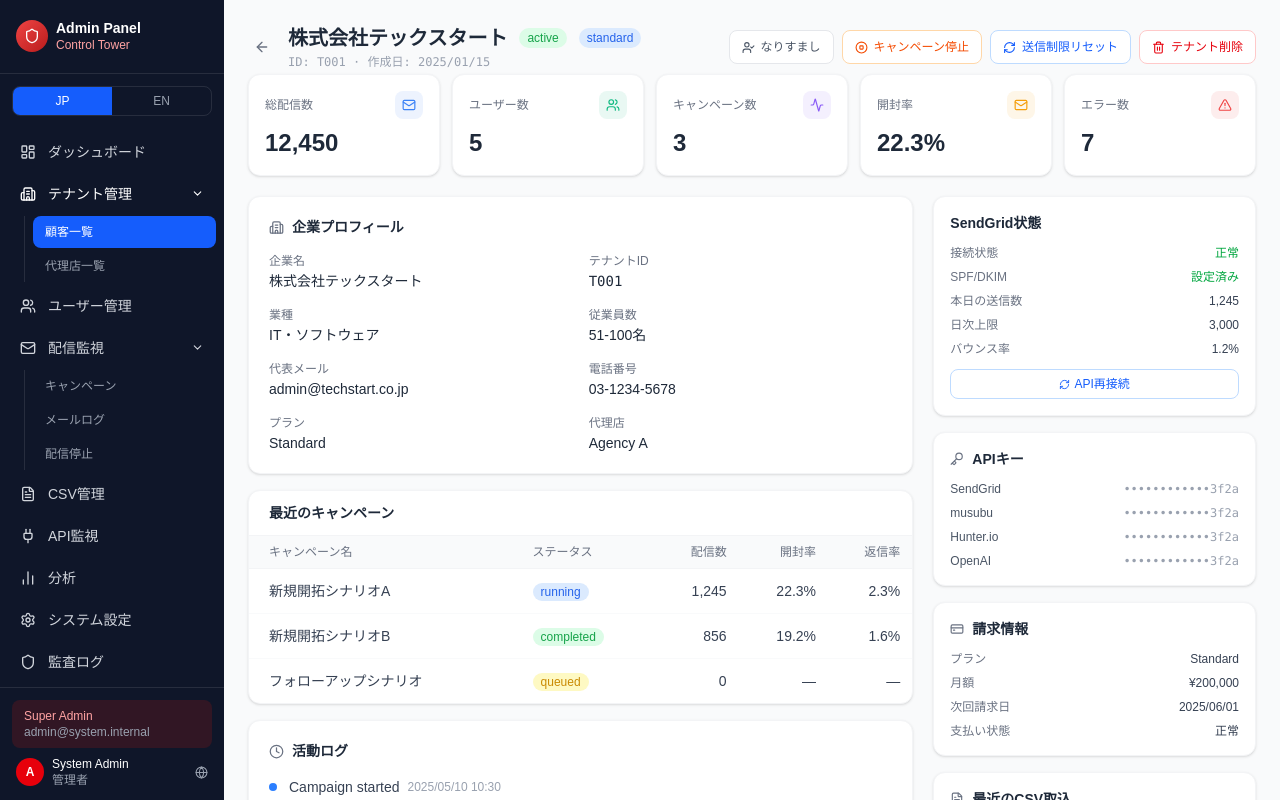
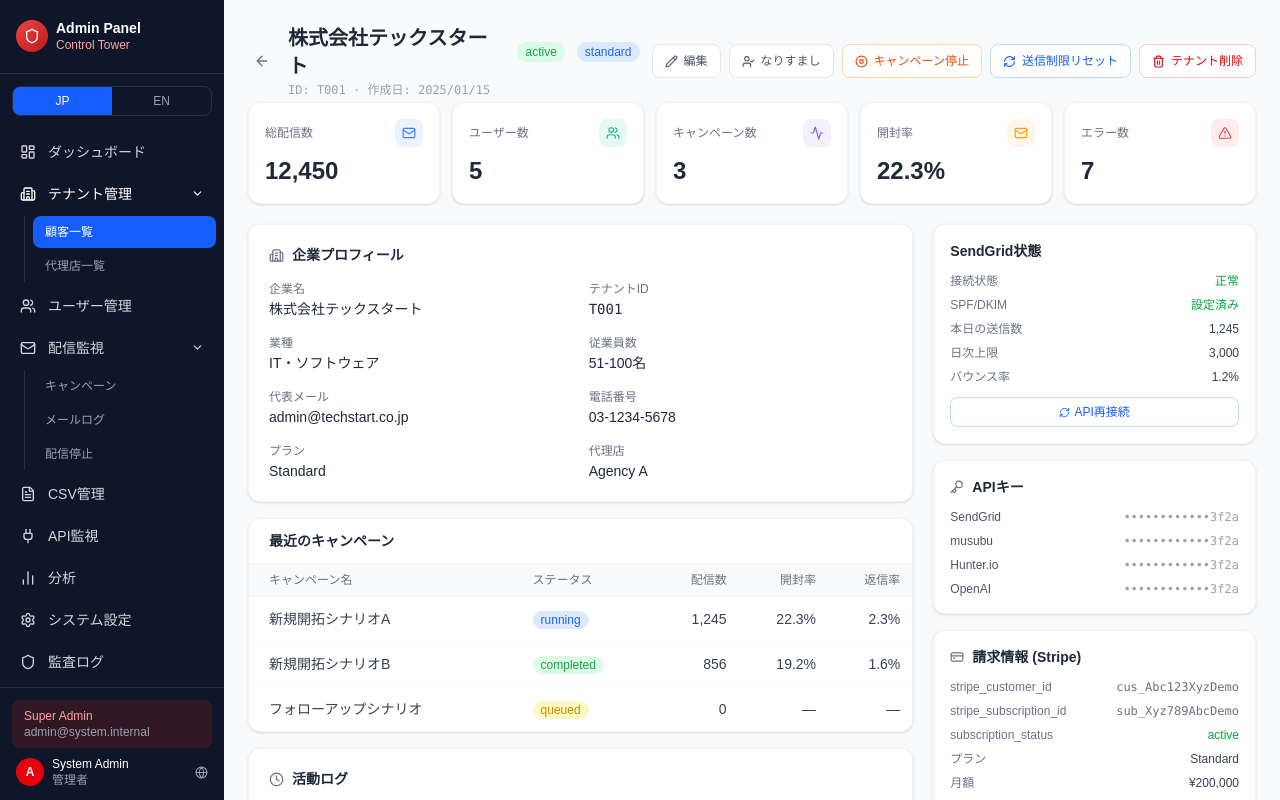
Before and after one commit to nn-nissy1010/freshbound, a Next.js app: page /admin/tenants/T001 in a window 1280 px wide. Shown: the top 800 px of the page. Built offline with nearby package versions, Linux system fonts and the light colour scheme.

Commit message:
feat: add tenant edit form, Stripe fields, and activate action (FA-02)

```diff
--- a/src/app/(admin)/admin/tenants/[id]/page.tsx
+++ b/src/app/(admin)/admin/tenants/[id]/page.tsx
@@ -4,10 +4,12 @@ import { useLang } from '@/components/admin/LangContext';
 import { t } from '@/lib/i18n';
 import StatusBadge from '@/components/admin/StatusBadge';
 import StatCard from '@/components/admin/StatCard';
+import { useState } from 'react';
 import {
   ArrowLeft, Mail, Users, Building2, Activity,
   AlertTriangle, StopCircle, RefreshCw, Trash2,
   UserCheck, Key, CreditCard, FileText, Clock,
+  Pencil, CheckCircle, X,
 } from 'lucide-react';
 import Link from 'next/link';
 
@@ -27,6 +29,8 @@ const campaigns = [
 
 export default function TenantDetailPage({ params }: { params: { id: string } }) {
   const { lang } = useLang();
+  const [editing, setEditing] = useState(false);
+  const tenantStatus = 'active';
 
   return (
     <div className="p-6 space-y-5">
@@ -44,13 +48,22 @@ export default function TenantDetailPage({ params }: { params: { id: string } })
           <p className="text-xs text-gray-400 font-mono mt-0.5">ID: T001 · {t(lang, '作成日', 'Created')}: 2025/01/15</p>
         </div>
         {/* Admin Actions */}
-        <div className="flex items-center gap-2">
+        <div className="flex items-center gap-2 flex-wrap">
+          <button onClick={() => setEditing(!editing)} className={`flex items-center gap-1.5 text-xs border rounded-lg px-3 py-2 bg-white ${editing ? 'border-blue-400 text-blue-600 hover:bg-blue-50' : 'border-gray-200 text-gray-600 hover:bg-gray-50'}`}>
+            <Pencil size={13} />{editing ? t(lang, '編集中', 'Editing') : t(lang, '編集', 'Edit')}
+          </button>
           <button className="flex items-center gap-1.5 text-xs border border-gray-200 rounded-lg px-3 py-2 bg-white hover:bg-gray-50 text-gray-600">
             <UserCheck size={13} />{t(lang, 'なりすまし', 'Impersonate')}
           </button>
+          {tenantStatus === 'suspended' ? (
+            <button className="flex items-center gap-1.5 text-xs border border-green-200 rounded-lg px-3 py-2 bg-white hover:bg-green-50 text-green-600">
+              <CheckCircle size={13} />{t(lang, 'アクティブに戻す', 'Activate')}
+            </button>
+          ) : (
             <button className="flex items-center gap-1.5 text-xs border border-orange-200 rounded-lg px-3 py-2 bg-white hover:bg-orange-50 text-orange-600">
               <StopCircle size={13} />{t(lang, 'キャンペーン停止', 'Force Stop')}
             </button>
+          )}
           <button className="flex items-center gap-1.5 text-xs border border-blue-200 rounded-lg px-3 py-2 bg-white hover:bg-blue-50 text-blue-600">
             <RefreshCw size={13} />{t(lang, '送信制限リセット', 'Reset Limits')}
           </button>
@@ -74,9 +87,50 @@ export default function TenantDetailPage({ params }: { params: { id: string } })
         <div className="col-span-2 space-y-4">
           {/* Company Profile */}
           <div className="bg-white rounded-xl border border-gray-100 p-5 shadow-sm">
-            <h2 className="text-sm font-bold text-gray-800 mb-4 flex items-center gap-2">
+            <div className="flex items-center justify-between mb-4">
+              <h2 className="text-sm font-bold text-gray-800 flex items-center gap-2">
                 <Building2 size={15} className="text-gray-500" />{t(lang, '企業プロフィール', 'Company Profile')}
               </h2>
+              {editing && (
+                <div className="flex items-center gap-2">
+                  <button onClick={() => setEditing(false)} className="flex items-center gap-1 text-xs border border-gray-200 rounded-lg px-2 py-1 hover:bg-gray-50 text-gray-500"><X size={11} />{t(lang, 'キャンセル', 'Cancel')}</button>
+                  <button onClick={() => setEditing(false)} className="flex items-center gap-1 text-xs rounded-lg px-2 py-1 text-white font-medium" style={{ background: 'linear-gradient(135deg, #3b82f6, #2563eb)' }}><CheckCircle size={11} />{t(lang, '保存', 'Save')}</button>
+                </div>
+              )}
+            </div>
+            {editing ? (
+              <div className="grid grid-cols-2 gap-4">
+                {[
+                  { label: t(lang, '企業名', 'Company Name'), value: '株式会社テックスタート', key: 'name' },
+                  { label: t(lang, '業種', 'Industry'), value: 'IT・ソフトウェア', key: 'industry' },
+                  { label: t(lang, '従業員数', 'Employees'), value: '51-100名', key: 'employees' },
+                  { label: t(lang, '代表メール', 'Email'), value: 'admin@techstart.co.jp', key: 'email' },
+                  { label: t(lang, '電話番号', 'Phone'), value: '03-1234-5678', key: 'phone' },
+                  { label: t(lang, '代理店', 'Reseller'), value: 'Agency A', key: 'reseller' },
+                ].map(f => (
+                  <div key={f.key}>
+                    <label className="text-xs text-gray-500 block mb-1">{f.label}</label>
+                    <input defaultValue={f.value} className="w-full border border-gray-200 rounded-lg px-2.5 py-1.5 text-sm focus:outline-none focus:ring-2 focus:ring-blue-500" />
+                  </div>
+                ))}
+                <div>
+                  <label className="text-xs text-gray-500 block mb-1">{t(lang, 'プラン', 'Plan')}</label>
+                  <select className="w-full border border-gray-200 rounded-lg px-2.5 py-1.5 text-sm focus:outline-none focus:ring-2 focus:ring-blue-500">
+                    <option value="trial">Trial</option>
+                    <option value="standard" selected>Standard</option>
+                    <option value="enterprise">Enterprise</option>
+                  </select>
+                </div>
+                <div>
+                  <label className="text-xs text-gray-500 block mb-1">{t(lang, 'ステータス', 'Status')}</label>
+                  <select className="w-full border border-gray-200 rounded-lg px-2.5 py-1.5 text-sm focus:outline-none focus:ring-2 focus:ring-blue-500">
+                    <option value="active" selected>Active</option>
+                    <option value="suspended">Suspended</option>
+                    <option value="inactive">Inactive</option>
+                  </select>
+                </div>
+              </div>
+            ) : (
               <div className="grid grid-cols-2 gap-4">
                 {[
                   { label: t(lang, '企業名', 'Company Name'), value: '株式会社テックスタート' },
@@ -94,6 +148,7 @@ export default function TenantDetailPage({ params }: { params: { id: string } })
                   </div>
                 ))}
               </div>
+            )}
           </div>
 
           {/* Campaigns */}
@@ -186,21 +241,23 @@ export default function TenantDetailPage({ params }: { params: { id: string } })
             </div>
           </div>
 
-          {/* Billing */}
+          {/* Billing / Stripe */}
           <div className="bg-white rounded-xl border border-gray-100 p-4 shadow-sm">
             <h3 className="text-sm font-bold text-gray-800 mb-3 flex items-center gap-2">
-              <CreditCard size={14} className="text-gray-500" />{t(lang, '請求情報', 'Billing')}
+              <CreditCard size={14} className="text-gray-500" />{t(lang, '請求情報 (Stripe)', 'Billing (Stripe)')}
             </h3>
             <div className="space-y-2">
               {[
+                { label: 'stripe_customer_id', value: 'cus_Abc123XyzDemo', mono: true },
+                { label: 'stripe_subscription_id', value: 'sub_Xyz789AbcDemo', mono: true },
+                { label: 'subscription_status', value: 'active', highlight: true },
                 { label: t(lang, 'プラン', 'Plan'), value: 'Standard' },
                 { label: t(lang, '月額', 'Monthly'), value: '¥200,000' },
                 { label: t(lang, '次回請求日', 'Next Billing'), value: '2025/06/01' },
-                { label: t(lang, '支払い状態', 'Payment'), value: t(lang, '正常', 'OK') },
               ].map(item => (
-                <div key={item.label} className="flex items-center justify-between">
-                  <span className="text-xs text-gray-500">{item.label}</span>
-                  <span className="text-xs font-medium text-gray-700">{item.value}</span>
+                <div key={item.label} className="flex items-center justify-between gap-2">
+                  <span className="text-xs text-gray-500 shrink-0">{item.label}</span>
+                  <span className={`text-xs font-medium truncate ${item.mono ? 'font-mono text-gray-500' : item.highlight ? 'text-green-600' : 'text-gray-700'}`}>{item.value}</span>
                 </div>
               ))}
             </div>
--- a/src/app/(admin)/admin/tenants/page.tsx
+++ b/src/app/(admin)/admin/tenants/page.tsx
@@ -7,24 +7,32 @@ import StatusBadge from '@/components/admin/StatusBadge';
 import FilterBar from '@/components/admin/FilterBar';
 import {
   Plus, Download, MoreVertical, ChevronLeft, ChevronRight,
-  Eye, UserCheck, Ban, TrendingUp, RefreshCw,
+  Eye, UserCheck, Ban, TrendingUp, RefreshCw, CheckCircle, X,
 } from 'lucide-react';
 
 const tenants = [
-  { id: 'T001', name: '株式会社テックスタート', plan: 'standard', users: 5, status: 'active', emailsSent: 12450, created: '2025/01/15', lastActive: '2025/05/10', reseller: 'Agency A' },
-  { id: 'T002', name: 'グロースSaaS株式会社', plan: 'enterprise', users: 12, status: 'active', emailsSent: 38200, created: '2024/11/02', lastActive: '2025/05/10', reseller: '—' },
-  { id: 'T003', name: '株式会社デジタルワークス', plan: 'trial', users: 2, status: 'active', emailsSent: 1200, created: '2025/05/01', lastActive: '2025/05/09', reseller: 'Agency B' },
-  { id: 'T004', name: '株式会社マーケットリンク', plan: 'standard', users: 4, status: 'suspended', emailsSent: 9800, created: '2024/12/20', lastActive: '2025/05/08', reseller: '—' },
-  { id: 'T005', name: 'イノベーション合同会社', plan: 'standard', users: 3, status: 'active', emailsSent: 5600, created: '2025/02/10', lastActive: '2025/05/10', reseller: 'Agency A' },
-  { id: 'T006', name: '株式会社クラウドビズ', plan: 'enterprise', users: 8, status: 'active', emailsSent: 28900, created: '2024/09/05', lastActive: '2025/05/10', reseller: '—' },
-  { id: 'T007', name: '株式会社セールスブースト', plan: 'standard', users: 6, status: 'active', emailsSent: 15300, created: '2025/03/18', lastActive: '2025/05/09', reseller: 'Agency C' },
-  { id: 'T008', name: '合同会社フューチャーズ', plan: 'trial', users: 1, status: 'inactive', emailsSent: 0, created: '2025/05/08', lastActive: '2025/05/08', reseller: '—' },
+  { id: 'T001', name: '株式会社テックスタート', plan: 'standard', users: 5, status: 'active', subscriptionStatus: 'active', emailsSent: 12450, created: '2025/01/15', lastActive: '2025/05/10', reseller: 'Agency A' },
+  { id: 'T002', name: 'グロースSaaS株式会社', plan: 'enterprise', users: 12, status: 'active', subscriptionStatus: 'active', emailsSent: 38200, created: '2024/11/02', lastActive: '2025/05/10', reseller: '—' },
+  { id: 'T003', name: '株式会社デジタルワークス', plan: 'trial', users: 2, status: 'active', subscriptionStatus: 'trialing', emailsSent: 1200, created: '2025/05/01', lastActive: '2025/05/09', reseller: 'Agency B' },
+  { id: 'T004', name: '株式会社マーケットリンク', plan: 'standard', users: 4, status: 'suspended', subscriptionStatus: 'past_due', emailsSent: 9800, created: '2024/12/20', lastActive: '2025/05/08', reseller: '—' },
+  { id: 'T005', name: 'イノベーション合同会社', plan: 'standard', users: 3, status: 'active', subscriptionStatus: 'active', emailsSent: 5600, created: '2025/02/10', lastActive: '2025/05/10', reseller: 'Agency A' },
+  { id: 'T006', name: '株式会社クラウドビズ', plan: 'enterprise', users: 8, status: 'active', subscriptionStatus: 'active', emailsSent: 28900, created: '2024/09/05', lastActive: '2025/05/10', reseller: '—' },
+  { id: 'T007', name: '株式会社セールスブースト', plan: 'standard', users: 6, status: 'active', subscriptionStatus: 'active', emailsSent: 15300, created: '2025/03/18', lastActive: '2025/05/09', reseller: 'Agency C' },
+  { id: 'T008', name: '合同会社フューチャーズ', plan: 'trial', users: 1, status: 'inactive', subscriptionStatus: 'canceled', emailsSent: 0, created: '2025/05/08', lastActive: '2025/05/08', reseller: '—' },
 ];
+
+const subStatusMap: Record<string, { label: string; bg: string; text: string }> = {
+  active:    { label: 'active',    bg: '#dcfce7', text: '#16a34a' },
+  trialing:  { label: 'trialing', bg: '#dbeafe', text: '#2563eb' },
+  past_due:  { label: 'past_due', bg: '#fee2e2', text: '#dc2626' },
+  canceled:  { label: 'canceled', bg: '#f3f4f6', text: '#6b7280' },
+};
 
 export default function TenantsPage() {
   const { lang } = useLang();
   const [search, setSearch] = useState('');
   const [actionMenu, setActionMenu] = useState<string | null>(null);
+  const [showAddModal, setShowAddModal] = useState(false);
 
   const filtered = tenants.filter(t =>
     t.name.toLowerCase().includes(search.toLowerCase()) ||
@@ -42,7 +50,7 @@ export default function TenantsPage() {
           <button className="flex items-center gap-2 text-sm border border-gray-200 rounded-lg px-3 py-2 bg-white hover:bg-gray-50 text-gray-600">
             <Download size={14} />{t(lang, 'エクスポート', 'Export')}
           </button>
-          <button className="flex items-center gap-2 text-sm rounded-lg px-3 py-2 text-white font-medium"
+          <button onClick={() => setShowAddModal(true)} className="flex items-center gap-2 text-sm rounded-lg px-3 py-2 text-white font-medium"
             style={{ background: 'linear-gradient(135deg, #3b82f6, #2563eb)' }}>
             <Plus size={14} />{t(lang, 'テナント追加', 'Add Tenant')}
           </button>
@@ -83,6 +91,7 @@ export default function TenantsPage() {
                 <th className="text-left text-xs font-medium text-gray-500 px-3 py-3">{t(lang, 'プラン', 'Plan')}</th>
                 <th className="text-right text-xs font-medium text-gray-500 px-3 py-3">{t(lang, 'ユーザー数', 'Users')}</th>
                 <th className="text-left text-xs font-medium text-gray-500 px-3 py-3">{t(lang, 'ステータス', 'Status')}</th>
+                <th className="text-left text-xs font-medium text-gray-500 px-3 py-3">{t(lang, 'Stripe', 'Stripe')}</th>
                 <th className="text-right text-xs font-medium text-gray-500 px-3 py-3">{t(lang, '配信数', 'Emails Sent')}</th>
                 <th className="text-left text-xs font-medium text-gray-500 px-3 py-3">{t(lang, '作成日', 'Created')}</th>
                 <th className="text-left text-xs font-medium text-gray-500 px-3 py-3">{t(lang, '最終活動', 'Last Active')}</th>
@@ -102,6 +111,9 @@ export default function TenantsPage() {
                   <td className="px-3 py-3"><StatusBadge status={tenant.plan} /></td>
                   <td className="px-3 py-3 text-sm text-gray-700 text-right">{tenant.users}</td>
                   <td className="px-3 py-3"><StatusBadge status={tenant.status} /></td>
+                  <td className="px-3 py-3">
+                    {(() => { const s = subStatusMap[tenant.subscriptionStatus] ?? subStatusMap.canceled; return <span className="text-xs px-2 py-0.5 rounded-full font-medium" style={{ backgroundColor: s.bg, color: s.text }}>{s.label}</span>; })()}
+                  </td>
                   <td className="px-3 py-3 text-sm text-gray-700 text-right">{tenant.emailsSent.toLocaleString()}</td>
                   <td className="px-3 py-3 text-xs text-gray-500">{tenant.created}</td>
                   <td className="px-3 py-3 text-xs text-gray-500">{tenant.lastActive}</td>
@@ -129,9 +141,15 @@ export default function TenantsPage() {
                             <RefreshCw size={12} />{t(lang, 'クォータリセット', 'Reset Quota')}
                           </button>
                           <div className="border-t border-gray-100 my-1" />
-                          <button className="flex items-center gap-2 px-3 py-2 text-xs text-red-600 hover:bg-red-50 w-full">
-                            <Ban size={12} />{t(lang, '停止する', 'Suspend')}
-                          </button>
+                          {tenant.status === 'suspended' ? (
+                            <button className="flex items-center gap-2 px-3 py-2 text-xs text-green-600 hover:bg-green-50 w-full">
+                              <CheckCircle size={12} />{t(lang, 'アクティブに戻す', 'Activate')}
+                            </button>
+                          ) : (
+                            <button className="flex items-center gap-2 px-3 py-2 text-xs text-red-600 hover:bg-red-50 w-full">
+                              <Ban size={12} />{t(lang, '停止する', 'Suspend')}
+                            </button>
+                          )}
                         </div>
                       )}
                     </div>
@@ -155,6 +173,55 @@ export default function TenantsPage() {
           <button className="p-1 border border-gray-200 rounded hover:bg-gray-50"><ChevronRight size={14} /></button>
         </div>
       </div>
+
+      {/* Add Tenant Modal */}
+      {showAddModal && (
+        <div className="fixed inset-0 z-50 flex items-center justify-center bg-black/40">
+          <div className="bg-white rounded-2xl shadow-xl w-full max-w-md mx-4 p-6">
+            <div className="flex items-center justify-between mb-5">
+              <h2 className="text-base font-bold text-gray-800">{t(lang, 'テナント追加', 'Add Tenant')}</h2>
+              <button onClick={() => setShowAddModal(false)} className="p-1 hover:bg-gray-100 rounded text-gray-400"><X size={16} /></button>
+            </div>
+            <div className="space-y-4">
+              <div>
+                <label className="text-xs font-medium text-gray-600 block mb-1">{t(lang, '企業名', 'Company Name')} *</label>
+                <input className="w-full border border-gray-200 rounded-lg px-3 py-2 text-sm focus:outline-none focus:ring-2 focus:ring-blue-500" placeholder={t(lang, '株式会社〇〇', 'Company name')} />
+              </div>
+              <div>
+                <label className="text-xs font-medium text-gray-600 block mb-1">{t(lang, '管理者メール', 'Admin Email')} *</label>
+                <input type="email" className="w-full border border-gray-200 rounded-lg px-3 py-2 text-sm focus:outline-none focus:ring-2 focus:ring-blue-500" placeholder="admin@example.com" />
+              </div>
+              <div className="grid grid-cols-2 gap-3">
+                <div>
+                  <label className="text-xs font-medium text-gray-600 block mb-1">{t(lang, 'プラン', 'Plan')} *</label>
+                  <select className="w-full border border-gray-200 rounded-lg px-3 py-2 text-sm focus:outline-none focus:ring-2 focus:ring-blue-500">
+                    <option value="trial">Trial</option>
+                    <option value="standard">Standard</option>
+                    <option value="enterprise">Enterprise</option>
+                  </select>
+                </div>
+                <div>
+                  <label className="text-xs font-medium text-gray-600 block mb-1">{t(lang, '代理店', 'Reseller')}</label>
+                  <select className="w-full border border-gray-200 rounded-lg px-3 py-2 text-sm focus:outline-none focus:ring-2 focus:ring-blue-500">
+                    <option value="">—</option>
+                    <option value="AG001">Agency A</option>
+                    <option value="AG002">Agency B</option>
+                    <option value="AG003">Agency C</option>
+                  </select>
+                </div>
+              </div>
+              <div>
+                <label className="text-xs font-medium text-gray-600 block mb-1">Stripe Customer ID</label>
+                <input className="w-full border border-gray-200 rounded-lg px-3 py-2 text-sm font-mono focus:outline-none focus:ring-2 focus:ring-blue-500" placeholder="cus_xxxxxxxxxxxxxxxx" />
+              </div>
+            </div>
+            <div className="flex items-center justify-end gap-2 mt-6">
+              <button onClick={() => setShowAddModal(false)} className="text-sm px-4 py-2 border border-gray-200 rounded-lg hover:bg-gray-50 text-gray-600">{t(lang, 'キャンセル', 'Cancel')}</button>
+              <button className="text-sm px-4 py-2 rounded-lg text-white font-medium" style={{ background: 'linear-gradient(135deg, #3b82f6, #2563eb)' }}>{t(lang, '追加する', 'Add Tenant')}</button>
+            </div>
+          </div>
+        </div>
+      )}
     </div>
   );
 }
```
Lines whose indentation alone changed are shown as unchanged.
